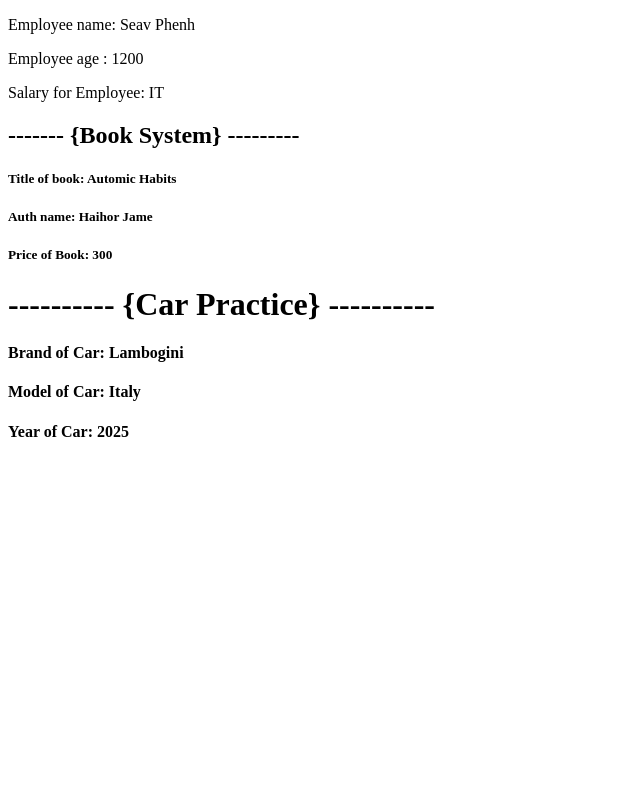
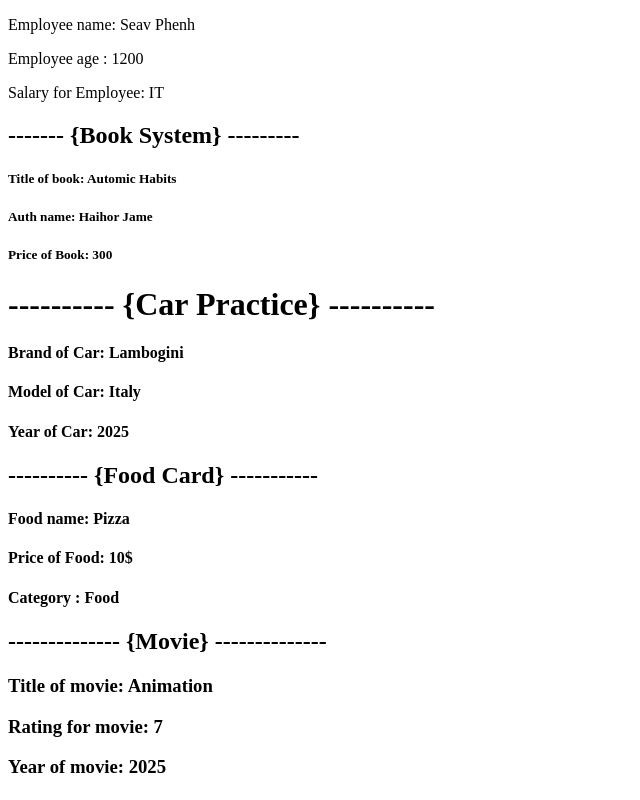
Before and after one commit to hongdyhengmesa/WebDevelopment, a Vue app: page / in a window 1280 px wide. Shown: the whole page, without its empty margins (0-640 px from the left). Built offline with nearby package versions, Linux system fonts and the light colour scheme.

Commit message:
finished for props

```diff
--- a/src/App.vue
+++ b/src/App.vue
@@ -1,13 +1,17 @@
 <template>
-  <div class="container">
-      <EmpParent/>
-      <BookParent/>
-      <CarParent/>
-  </div>
+    <div class="container">
+        <EmpParent/>
+        <BookParent/>
+        <CarParent/>
+        <FoodParent/>
+        <MovieParent/>
+    </div>
 </template>
 
 <script setup>
     import EmpParent from "./components/props/EmpParent.vue";
     import BookParent from "./components/props/BookParent.vue";
     import CarParent from "./components/props/CarParent.vue";
+    import FoodParent from "./components/props/FoodParent.vue";
+    import MovieParent from "./components/props/MovieParent.vue";
 </script>
--- /dev/null
+++ b/src/components/props/FoodChild.vue
@@ -0,0 +1,12 @@
+<template>
+    <h2>---------- {Food Card} -----------</h2>
+    <h4>Food name: {{ food.name }}</h4>
+    <h4>Price of Food: {{ food.price }}$</h4>
+    <h4>Category : {{ food.category }}</h4>
+</template>
+
+<script setup>
+    defineProps({
+        food : Object
+    })
+</script>
--- /dev/null
+++ b/src/components/props/FoodParent.vue
@@ -0,0 +1,12 @@
+<template>
+    <FoodChild :food="food"/>
+</template>
+
+<script setup>
+    import FoodChild from "./FoodChild.vue";
+    const food = {
+        name : "Pizza",
+        price : 10,
+        category : "Food"
+    }
+</script>
--- /dev/null
+++ b/src/components/props/MovieChild.vue
@@ -0,0 +1,12 @@
+<template>
+    <h2>-------------- {Movie} --------------</h2>
+    <h3>Title of movie: {{ movie.title }}</h3>
+    <h3>Rating for movie: {{ movie.rating }}</h3>
+    <h3>Year of movie: {{ movie.year }}</h3>
+</template>
+
+<script setup>
+    defineProps({
+        movie: Object
+    })
+</script>
--- /dev/null
+++ b/src/components/props/MovieParent.vue
@@ -0,0 +1,12 @@
+<template>
+    <MovieChild :movie="movie"/>
+</template>
+
+<script setup>
+    import MovieChild from "./MovieChild.vue";
+    const movie = {
+        title : "Animation",
+        rating : 7,
+        year : 2025
+    }
+</script>
```
